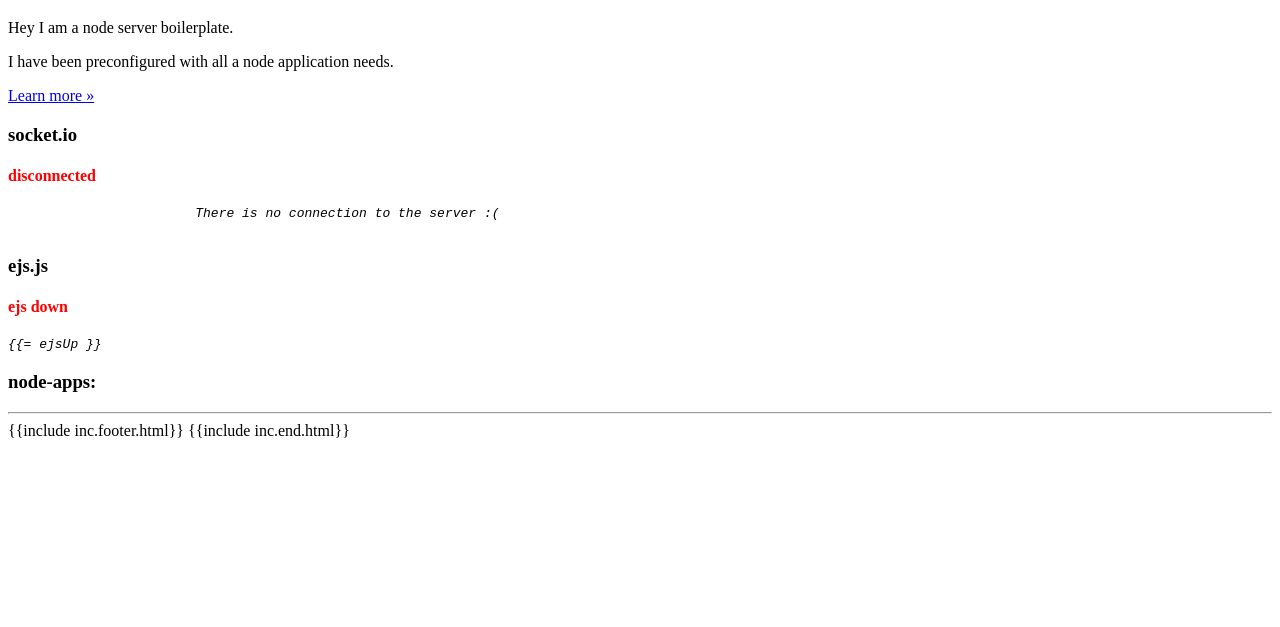
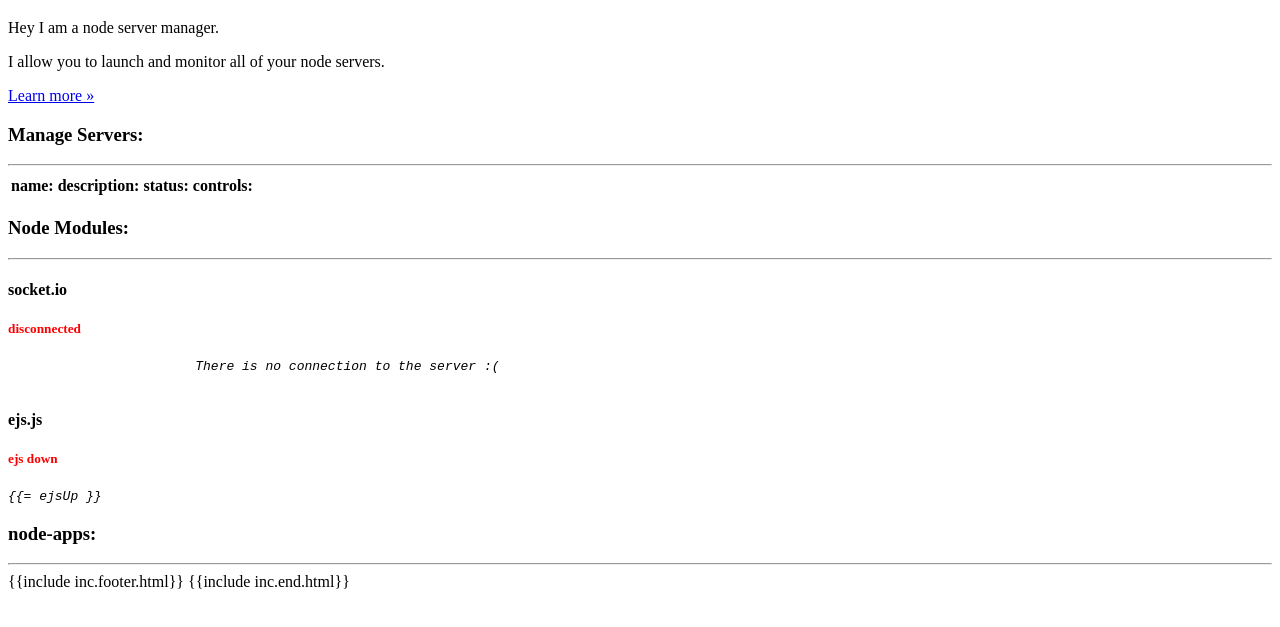
Before and after one commit to jeremythuff/nod-e-ngine, a plain HTML site: page www/index.html in a window 1280 px wide. Shown: the part 87-714 px from the top of the page. Drawn offline with Linux system fonts and the light colour scheme.

Commit message:
updated server list

```diff
--- a/server.js
+++ b/server.js
@@ -17,7 +17,7 @@
 var io;
 var socket_listener;
 var oneDay 	= 	86400000;
-var PORT = process.env.PORT || 8080;
+var PORT = process.env.PORT || 8000;
 var IPADDRESS = process.env.IP || '127.0.0.1';
 server 	= 	express();
 server.use(express.compress());
--- a/www/css/main.css
+++ b/www/css/main.css
@@ -100,7 +100,13 @@
 }
 
 
+.server-controlls {
+    padding-left: 10px;
+}
 
+.server-controlls:hover {
+    cursor: pointer;
+}
 
 
 
--- a/www/index.html
+++ b/www/index.html
@@ -15,23 +15,53 @@
         <div class="span9">
             <div class="hero-unit">
                 <h1>Hello, world!</h1>
-                <p>Hey I am a node server boilerplate.</p>
-                <p>I have been preconfigured with all a node application needs.</p>
+                <p>Hey I am a node server manager.</p>
+                <p>I allow you to launch and monitor all of your node servers.</p>
                 <p><a href="https://github.com/jeremythuff/node-server-template" class="btn btn-primary btn-large">Learn more »</a></p>
             </div>
             <div class="row-fluid">
+                <div class="span12 ">
+                    <h3>Manage Servers:</h3>
+                    <hr>
+                    <table class="table table-striped table-conensed table-bordered">
+                       <thead>
+                            <th>
+                                name:
+                            </th>
+                            <th>
+                                description:
+                            </th>
+                            <th>
+                                status:
+                            </th>
+                            <th>
+                                controls:
+                            </th>
+                       </thead>
+                       <tbody class="serversTable">
+
+                       <tbody>
+
+                       </tbody>
+                    </table>
+                </div>
+            </div>
+
+            <h3>Node Modules:</h3>
+            <hr>
+            <div class="row-fluid">
                 <div class="span6">
-                    <h3>socket.io</h3>
-                    <h4 class="socketConnectionStatus" style="color:red">
+                    <h4>socket.io</h4>
+                    <h5 class="socketConnectionStatus" style="color:red">
                         disconnected
-                    </h4>
+                    </h5>
                     <pre>
                         <em class="socketConnectionMessage">There is no connection to the server :(</em>
                     </pre>
                 </div>
                 <div class="span6">
-                    <h3>ejs.js</h3>
-                    <h4 class="ejsStatus" style="color:red">ejs down</h4>
+                    <h4>ejs.js</h4>
+                    <h5 class="ejsStatus" style="color:red">ejs down</h5>
                     <pre><em class="ejsCheck">{{= ejsUp }}</em></pre>
                 </div>
             </div>
```
Also changed, not shown: www/inc.header.html (+1 -1 lines), www/js/main.js (+12 -0 lines).
